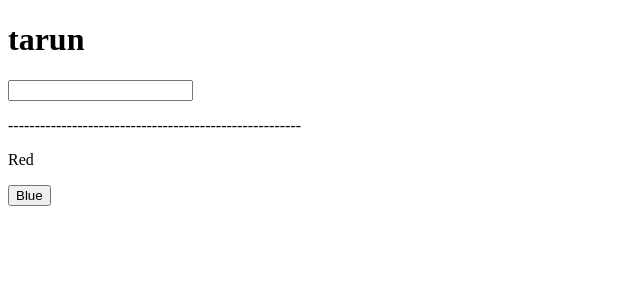
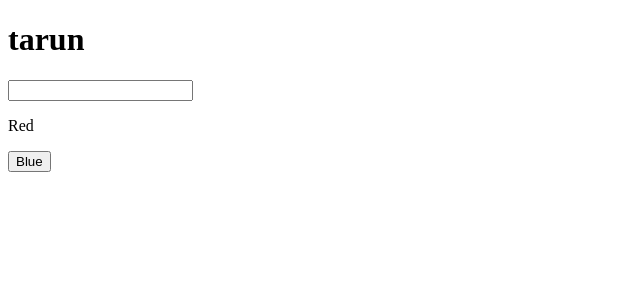
Before and after one commit to tarunmankar/learn-react, a React (Create React App) app: page / in a window 1280 px wide. Shown: the top 300 px of the page, without its empty margins (0-640 px from the left). Built offline with nearby package versions, Linux system fonts and the light colour scheme.

Commit message:
updated the page

```diff
--- a/src/App.js
+++ b/src/App.js
@@ -6,7 +6,6 @@ function App() {
   return (
     <>
       <ChangeInput/>
-      <p>-------------------------------------------------------</p>
       <ChangeText/>
     </>
   );
```
